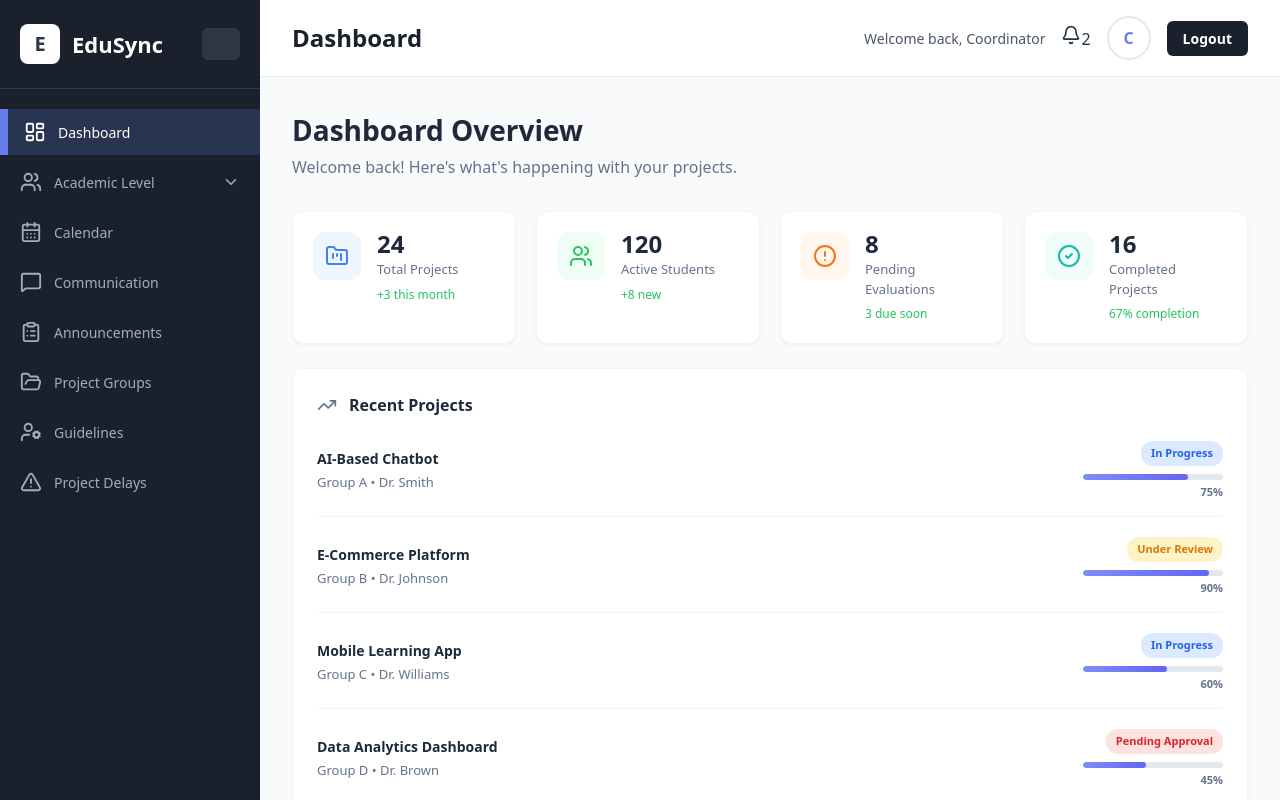
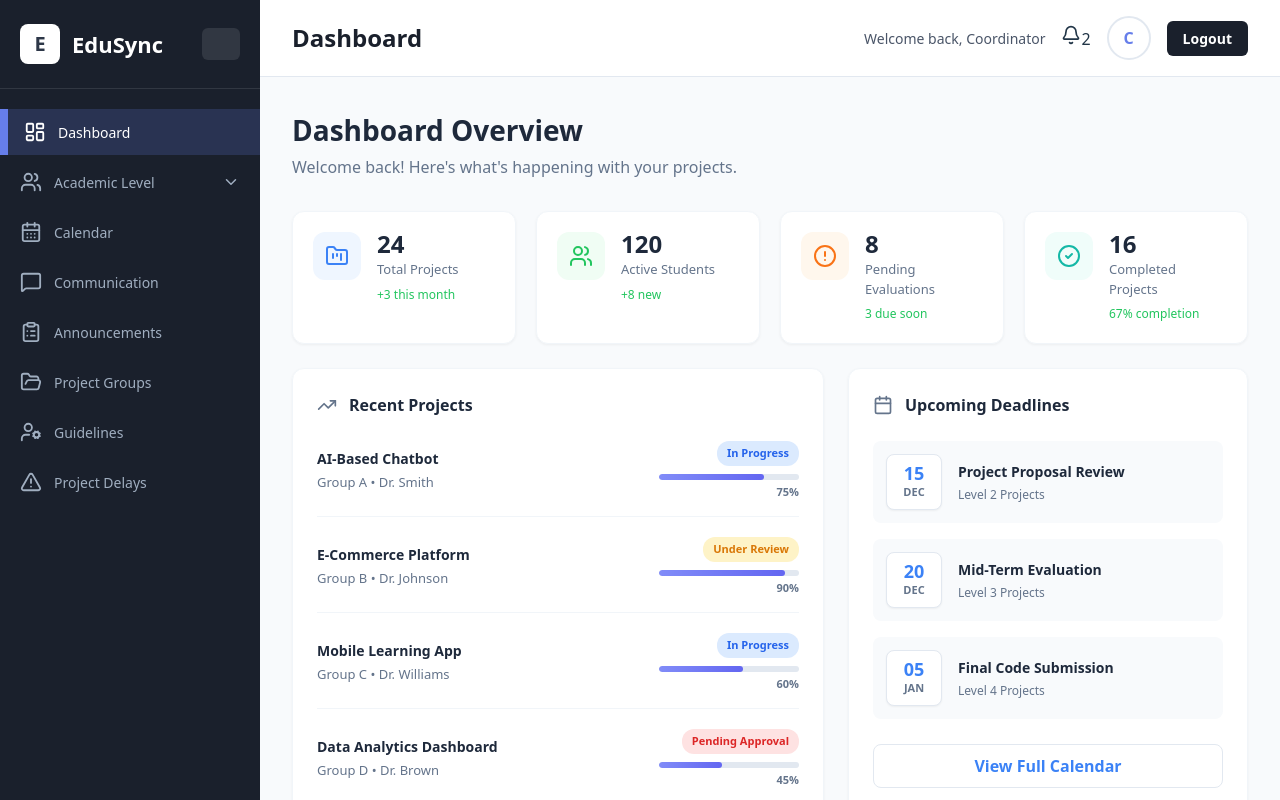
Before and after one commit to udithaanuradha/Edusync, a React app: page /dashboard in a window 1280 px wide. Built offline with nearby package versions, Linux system fonts and the light colour scheme; the HTML template or start-up script is replaced by a standard one.

Commit message:
feat: complete coordinator dashboard layout with deadlines and announcements

```diff
--- a/src/App.tsx
+++ b/src/App.tsx
@@ -3,26 +3,24 @@ import { Routes, Route, Navigate } from 'react-router-dom';
 import Sidebar from './components/shared/Sidebar';
 import Header from './components/shared/Header';
 import ProtectedRoute from './components/shared/ProtectedRoute';
-import StatCards from './components/coordinator/StatCards'; // <-- Added this import!
+
+// Coordinator Components
+import StatCards from './components/coordinator/StatCards';
 import RecentProjects from './components/coordinator/RecentProjects';
+import UpcomingDeadlines from './components/coordinator/UpcomingDeadlines';
+import Announcements from './components/coordinator/Announcements';
+
 import './App.css';
 
 const App: React.FC = () => {
   return (
     <div className="app-layout">
-      {/* The Sidebar stays fixed on the left */}
       <Sidebar />
-
       <div className="main-viewport">
-        {/* The Header stays fixed at the top */}
         <Header />
-
         <main className="content-container">
           <Routes>
-            {/* Redirect root to dashboard */}
             <Route path="/" element={<Navigate to="/dashboard" replace />} />
-
-            {/* Wrap the Dashboard element inside the ProtectedRoute */}
             <Route path="/dashboard" element={
               <ProtectedRoute>
                 <div className="dashboard-content">
@@ -31,17 +29,20 @@ const App: React.FC = () => {
                      <p className="overview-subtitle">Welcome back! Here's what's happening with your projects.</p>
                   </div>
 
-                  {/* The StatCards component is safely inside the dashboard now! */}
                   <StatCards />
+
                   <div className="dashboard-middle-row" style={{ display: 'flex', gap: '24px', marginBottom: '24px' }}>
-    <RecentProjects />
-    {/* We will put UpcomingDeadlines here next! */}
-  </div>
+                    <RecentProjects />
+                    <UpcomingDeadlines />
+                  </div>
+
+                  <div className="dashboard-bottom-row" style={{ display: 'flex', gap: '24px' }}>
+                    <Announcements />
+                  </div>
+
                 </div>
               </ProtectedRoute>
             } />
-
-            {/* You can add a temporary login route here just to test it */}
             <Route path="/login" element={<div>Please Login</div>} />
           </Routes>
         </main>
--- /dev/null
+++ b/src/components/coordinator/Announcements.css
@@ -0,0 +1,96 @@
+.announcements-card {
+  background-color: #ffffff;
+  border-radius: 12px;
+  padding: 24px;
+  box-shadow: 0 1px 3px rgba(0, 0, 0, 0.05);
+  border: 1px solid #f1f5f9;
+  width: 350px; /* Keeps the layout perfectly balanced with the calendar */
+  display: flex;
+  flex-direction: column;
+}
+
+.card-header {
+  display: flex;
+  align-items: center;
+  gap: 12px;
+  margin-bottom: 24px;
+}
+
+.header-icon { color: #64748b; }
+.card-title {
+  font-size: 16px;
+  font-weight: 600;
+  color: #1e293b;
+  margin: 0;
+}
+
+.announcements-list {
+  display: flex;
+  flex-direction: column;
+  gap: 16px;
+  flex: 1;
+}
+
+.announcement-item {
+  display: flex;
+  justify-content: space-between;
+  align-items: flex-start;
+  gap: 12px;
+  padding-bottom: 16px;
+  border-bottom: 1px solid #f1f5f9;
+}
+
+.announcement-item:last-child {
+  border-bottom: none;
+  padding-bottom: 0;
+}
+
+.announcement-content {
+  display: flex;
+  flex-direction: column;
+  gap: 6px;
+}
+
+.announcement-title {
+  font-size: 13px;
+  font-weight: 500;
+  color: #1e293b;
+  margin: 0;
+  line-height: 1.4;
+}
+
+.announcement-time {
+  font-size: 11px;
+  color: #94a3b8;
+}
+
+/* Priority Badges */
+.priority-badge {
+  font-size: 10px;
+  font-weight: 700;
+  padding: 4px 8px;
+  border-radius: 6px;
+  text-transform: uppercase;
+  white-space: nowrap;
+}
+
+.priority-high { background-color: #fee2e2; color: #dc2626; }
+.priority-medium { background-color: #fef3c7; color: #d97706; }
+.priority-low { background-color: #f1f5f9; color: #64748b; }
+
+.view-all-btn {
+  margin-top: 24px;
+  width: 100%;
+  padding: 10px;
+  background-color: #ffffff;
+  border: 1px solid #e2e8f0;
+  border-radius: 8px;
+  color: #3b82f6;
+  font-weight: 600;
+  cursor: pointer;
+  transition: background 0.2s;
+}
+
+.view-all-btn:hover {
+  background-color: #f8fafc;
+}
--- /dev/null
+++ b/src/components/coordinator/Announcements.tsx
@@ -0,0 +1,69 @@
+import React from 'react';
+import { Megaphone } from 'lucide-react';
+import './Announcements.css';
+
+interface Announcement {
+  id: number;
+  title: string;
+  time: string;
+  priority: 'High' | 'Medium' | 'Low';
+}
+
+const announcementsData: Announcement[] = [
+  {
+    id: 1,
+    title: 'System Maintenance scheduled for Friday night.',
+    time: '2 hours ago',
+    priority: 'High',
+  },
+  {
+    id: 2,
+    title: 'New evaluation guidelines uploaded for Level 4.',
+    time: 'Yesterday',
+    priority: 'Medium',
+  },
+  {
+    id: 3,
+    title: 'Welcome to the new EduSync portal!',
+    time: 'Oct 10, 2025',
+    priority: 'Low',
+  },
+];
+
+const Announcements: React.FC = () => {
+  const getPriorityClass = (priority: string) => {
+    switch (priority) {
+      case 'High': return 'priority-high';
+      case 'Medium': return 'priority-medium';
+      case 'Low': return 'priority-low';
+      default: return 'priority-default';
+    }
+  };
+
+  return (
+    <div className="announcements-card">
+      <div className="card-header">
+        <Megaphone size={20} className="header-icon" />
+        <h3 className="card-title">Announcements</h3>
+      </div>
+
+      <div className="announcements-list">
+        {announcementsData.map((announcement) => (
+          <div className="announcement-item" key={announcement.id}>
+            <div className="announcement-content">
+              <h4 className="announcement-title">{announcement.title}</h4>
+              <span className="announcement-time">{announcement.time}</span>
+            </div>
+            <span className={`priority-badge ${getPriorityClass(announcement.priority)}`}>
+              {announcement.priority}
+            </span>
+          </div>
+        ))}
+      </div>
+
+      <button className="view-all-btn">View All Updates</button>
+    </div>
+  );
+};
+
+export default Announcements;
--- /dev/null
+++ b/src/components/coordinator/UpcomingDeadlines.css
@@ -0,0 +1,113 @@
+.deadlines-card {
+  background-color: #ffffff;
+  border-radius: 12px;
+  padding: 24px;
+  box-shadow: 0 1px 3px rgba(0, 0, 0, 0.05);
+  border: 1px solid #f1f5f9;
+  width: 350px; /* This locks the width so RecentProjects takes the rest of the space */
+  display: flex;
+  flex-direction: column;
+}
+
+.card-header {
+  display: flex;
+  align-items: center;
+  gap: 12px;
+  margin-bottom: 24px;
+}
+
+.header-icon { color: #64748b; }
+.card-title {
+  font-size: 16px;
+  font-weight: 600;
+  color: #1e293b;
+  margin: 0;
+}
+
+.deadlines-list {
+  display: flex;
+  flex-direction: column;
+  gap: 16px;
+  flex: 1;
+}
+
+.deadline-item {
+  display: flex;
+  align-items: center;
+  gap: 16px;
+  padding: 12px;
+  background-color: #f8fafc;
+  border-radius: 8px;
+  transition: transform 0.2s;
+  border: 1px solid transparent;
+}
+
+.deadline-item:hover {
+  transform: translateX(4px);
+  background-color: #f1f5f9;
+  border-color: #e2e8f0;
+}
+
+/* The sleek calendar box */
+.date-box {
+  background-color: #ffffff;
+  border: 1px solid #e2e8f0;
+  border-radius: 8px;
+  min-width: 54px;
+  height: 54px;
+  display: flex;
+  flex-direction: column;
+  align-items: center;
+  justify-content: center;
+  box-shadow: 0 1px 2px rgba(0,0,0,0.05);
+}
+
+.date-day {
+  font-size: 18px;
+  font-weight: 700;
+  color: #3b82f6;
+  line-height: 1;
+}
+
+.date-month {
+  font-size: 11px;
+  font-weight: 600;
+  color: #64748b;
+  margin-top: 2px;
+}
+
+.deadline-info {
+  display: flex;
+  flex-direction: column;
+  gap: 4px;
+}
+
+.deadline-title {
+  font-size: 14px;
+  font-weight: 600;
+  color: #1e293b;
+  margin: 0;
+}
+
+.deadline-subtitle {
+  font-size: 12px;
+  color: #64748b;
+  margin: 0;
+}
+
+.view-all-btn {
+  margin-top: 24px;
+  width: 100%;
+  padding: 10px;
+  background-color: #ffffff;
+  border: 1px solid #e2e8f0;
+  border-radius: 8px;
+  color: #3b82f6;
+  font-weight: 600;
+  cursor: pointer;
+  transition: background 0.2s;
+}
+
+.view-all-btn:hover {
+  background-color: #f8fafc;
+}
--- /dev/null
+++ b/src/components/coordinator/UpcomingDeadlines.tsx
@@ -0,0 +1,66 @@
+import React from 'react';
+import { Calendar } from 'lucide-react';
+import './UpcomingDeadlines.css';
+
+interface Deadline {
+  day: string;
+  month: string;
+  title: string;
+  groupType: string;
+}
+
+const deadlinesData: Deadline[] = [
+  {
+    day: '15',
+    month: 'DEC',
+    title: 'Project Proposal Review',
+    groupType: 'Level 2 Projects',
+  },
+  {
+    day: '20',
+    month: 'DEC',
+    title: 'Mid-Term Evaluation',
+    groupType: 'Level 3 Projects',
+  },
+  {
+    day: '05',
+    month: 'JAN',
+    title: 'Final Code Submission',
+    groupType: 'Level 4 Projects',
+  },
+];
+
+const UpcomingDeadlines: React.FC = () => {
+  return (
+    <div className="deadlines-card">
+      <div className="card-header">
+        <Calendar size={20} className="header-icon" />
+        <h3 className="card-title">Upcoming Deadlines</h3>
+      </div>
+
+      <div className="deadlines-list">
+        {deadlinesData.map((deadline, index) => (
+          <div className="deadline-item" key={index}>
+
+            {/* The Calendar Date Box */}
+            <div className="date-box">
+              <span className="date-day">{deadline.day}</span>
+              <span className="date-month">{deadline.month}</span>
+            </div>
+
+            {/* The Deadline Details */}
+            <div className="deadline-info">
+              <h4 className="deadline-title">{deadline.title}</h4>
+              <p className="deadline-subtitle">{deadline.groupType}</p>
+            </div>
+
+          </div>
+        ))}
+      </div>
+
+      <button className="view-all-btn">View Full Calendar</button>
+    </div>
+  );
+};
+
+export default UpcomingDeadlines;
```
